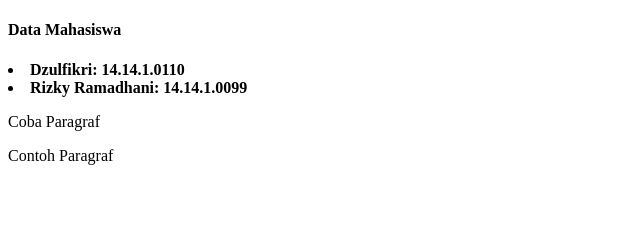
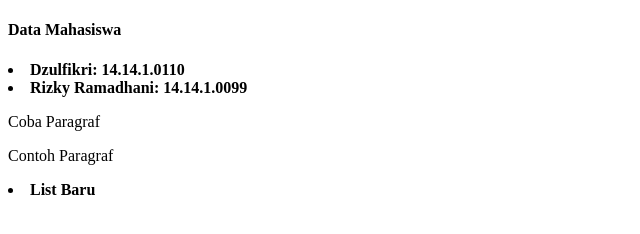
Before and after one commit to dzulfikriAlfik/test-repo, a plain HTML site: page mahasiswa.html in a window 1280 px wide. Shown: the full height of the page, 0-640 px from the left. Drawn offline with Linux system fonts and the light colour scheme.

Commit message:
menambahkan list baru

```diff
--- a/mahasiswa.html
+++ b/mahasiswa.html
@@ -12,6 +12,7 @@
 	<li>Rizky Ramadhani: 14.14.1.0099</li>
 	<p>Coba Paragraf</p>
 	<p>Contoh Paragraf</p>
+	<li>List Baru</li>
 </body>
 
 </html>
```
